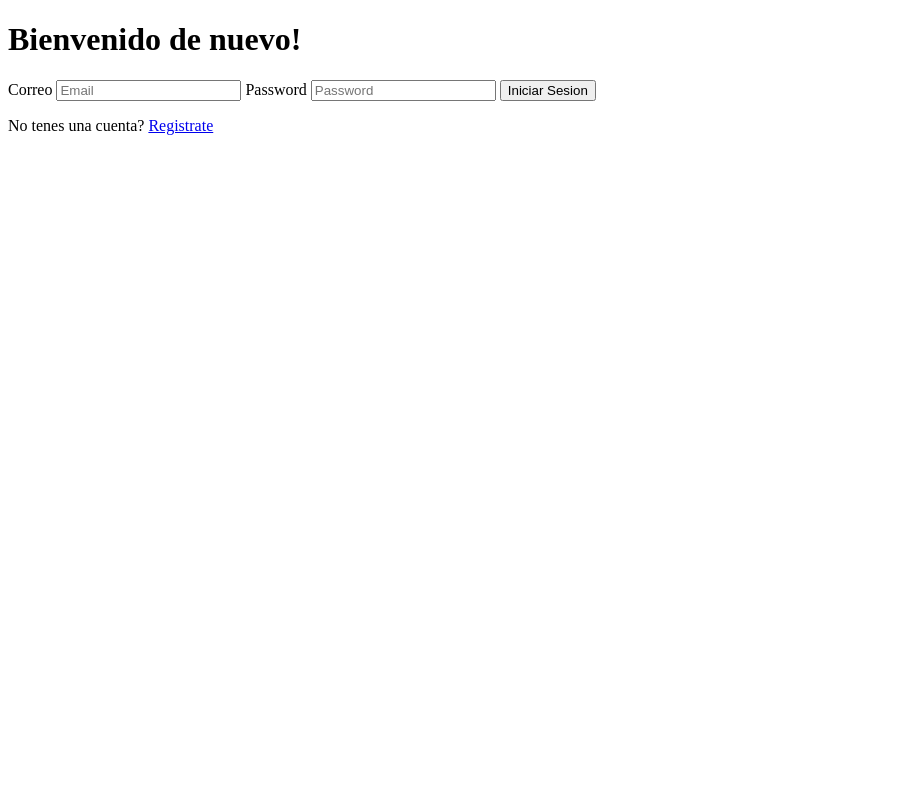
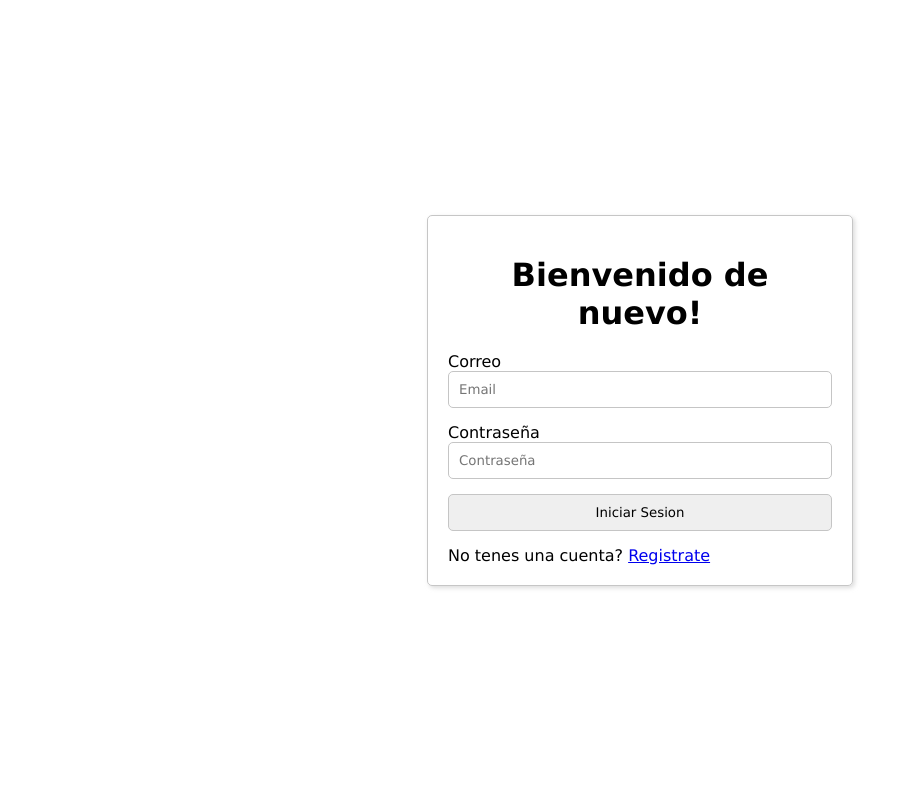
Before and after one commit to TomasZ-png/PW2_PREGUNTADOS, a PHP site: page /loginVista.php in a window 1280 px wide. Shown: the whole page, without its empty margins (0-911 px from the left). Run offline with PHP 8.4, Linux system fonts and the light colour scheme.

Commit message:
login y registro funcionando perfectamente

```diff
--- a/helpers/ConfigFactory.php
+++ b/helpers/ConfigFactory.php
@@ -1,9 +1,10 @@
 <?php
 
-include_once ("MyDatabase.php");
+include_once("MyDatabase.php");
 include_once("../helpers/IncludeFileRenderer.php");
 include_once('../helpers/Router.php');
 include_once('../controllers/LoginController.php');
+include_once('../controllers/HomeController.php');
 
 class ConfigFactory{
     private $clases;
@@ -13,6 +14,7 @@ class ConfigFactory{
         $this->clases['Router'] = new Router($this, '', '');
         $this->clases['IncludeFileRenderer'] = new IncludeFileRenderer();
         $this->clases['LoginController'] = new LoginController($this->clases['MyDatabase'], $this->clases['IncludeFileRenderer']);
+        $this->clases['HomeController'] = new HomeController($this->clases['MyDatabase'], $this->clases['IncludeFileRenderer']);
     }
 
     public function getClase($nombreClase){
--- /dev/null
+++ b/views/css/loginStyles.css
@@ -0,0 +1,52 @@
+*{
+    font-family: Verdana, Geneva, Tahoma, sans-serif;
+    margin: 0;
+}
+
+body{
+    width: 100%;
+    height: 100vh;
+    display: flex;
+    flex-direction: column;
+    justify-content: center;
+    align-items: center;
+}
+
+.form-container{
+    display: flex;
+    flex-direction: column;
+    width: 30%;
+    border: #c6c6c6 solid 1px;
+    border-radius: 5px;
+    padding: 20px;
+    box-shadow: 2px 2px 4px rgba(198, 198, 198, 0.59);
+}
+
+.form-container h1{
+    text-align: center;
+    margin: 20px 0;
+}
+
+.form-container form{
+    display: flex;
+    flex-direction: column;
+}
+
+.form-container form input, button, select{
+    border: #c5c5c5 solid 1px;
+    margin-bottom: 15px;
+    padding: 10px;
+    border-radius: 5px;
+}
+
+button{
+    cursor: pointer;
+}
+
+.errores{
+    color: red;
+    background-color: #fac3c3;
+    padding: 10px;
+    border-radius: 5px;
+    margin-top: 10px;
+}
--- a/views/loginVista.php
+++ b/views/loginVista.php
@@ -1,24 +1,22 @@
 <!DOCTYPE html>
-<html lang="en">
+<html lang="es">
 <head>
     <meta charset="UTF-8">
     <title>Login</title>
+    <link rel="stylesheet" href="../views/css/loginStyles.css">
 </head>
 <body>
 
-<div>
+<div class="form-container">
 <h1>Bienvenido de nuevo!</h1>
 <form action="index.php?controller=LoginController&method=login" method="post">
     <label for="email">Correo</label>
     <input type="text" name="email" id="email" placeholder="Email">
-    <label for="password">Password</label>
-    <input type="password" name="password" id="password" placeholder="Password">
+    <label for="password">Contraseña</label>
+    <input type="password" name="password" id="password" placeholder="Contraseña">
     <button type="submit">Iniciar Sesion</button>
 </form>
     <p>No tenes una cuenta? <a href="index.php?controller=LoginController&method=registrarse">Registrate</a></p>
 </div>
 </body>
 </html>
-
-
-<?php
```
Also changed, not shown: controllers/HomeController.php (added, +33 -0 lines), controllers/LoginController.php (+32 -7 lines), model/HomeModel.php (added, +10 -0 lines), model/LoginModel.php (+14 -6 lines), views/homeVista.php (added, +15 -0 lines), views/registrarseVista.php (+6 -5 lines), src/img/user-img/user_68f67c123f980.jpg (added), src/img/user-img/user_68f67c131280e.jpg (added), src/img/user-img/user_68f67c27432e4.jpg (added), src/img/user-img/user_68f67c27ce26c.jpg (added), src/img/user-img/user_68f687eca96de.jpg (added), src/img/user-img/user_68f68867577fb.jpg (added).
